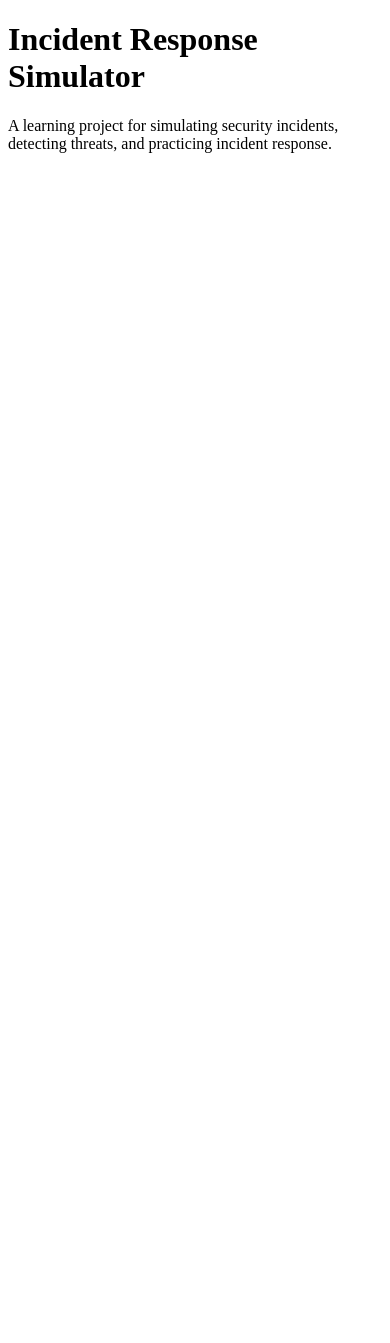
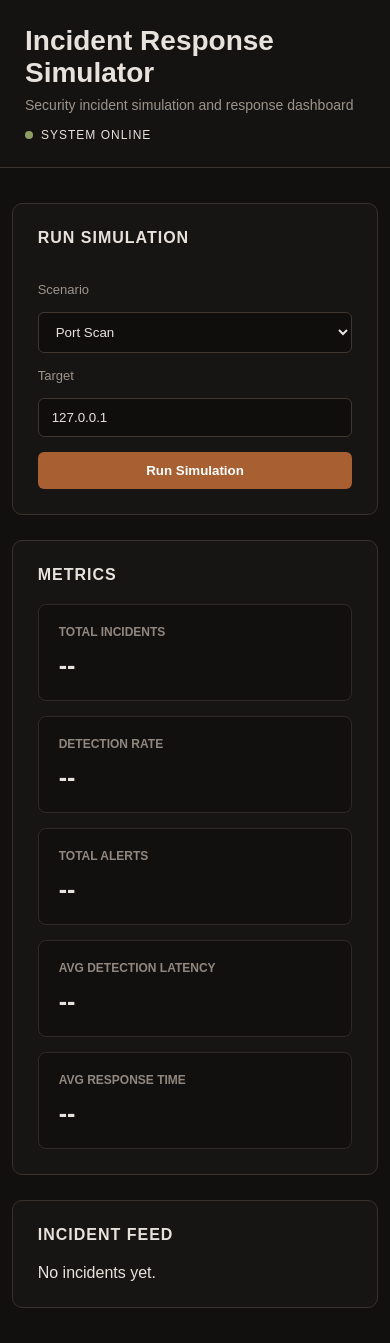
Before and after one commit to on-nick/Incident-Response-Simulator, a Flask app: page / in a window 390 px wide. Before the commit the page ends 153 px from the top, so only its background shows below. Run offline with Flask 3, Linux system fonts and the light colour scheme.

Commit message:
update frontend

```diff
--- a/app.py
+++ b/app.py
@@ -1,4 +1,8 @@
+import uuid
+from datetime import datetime
+
 from flask import Flask, jsonify, request, render_template
+
 from simulator import SCENARIOS
 from detector import analyze
 from responder import execute_playbook
@@ -59,35 +63,145 @@ def simulate():
             "available_scenarios": list(SCENARIOS.keys())
         }), 400
 
+    # -------------------------
     # 1. Generate events
+    # -------------------------
+
     events = SCENARIOS[scenario]()
 
+    # -------------------------
     # 2. Detect threats
+    # -------------------------
+
+    detection_start = datetime.now()
+
     alerts = analyze(scenario, events)
 
-    # 3. Execute response playbooks
+    detection_end = datetime.now()
+
+    detection_latency = (
+        detection_end - detection_start
+    ).total_seconds() * 1000
+
+    # -------------------------
+    # 3. Execute response
+    # -------------------------
+
+    response_start = datetime.now()
+
     response_steps = []
 
     for alert in alerts:
         steps = execute_playbook(alert)
         response_steps.extend(steps)
 
-   # Create incident record
+    response_end = datetime.now()
+
+    response_time = (
+        response_end - response_start
+    ).total_seconds() * 1000
+
+    # -------------------------
+    # 4. Create incident
+    # -------------------------
+
     incident = {
+        "incident_id": f"inc-{uuid.uuid4().hex[:8]}",
+        "timestamp": datetime.now().isoformat(),
         "scenario": scenario,
         "events": events,
         "alerts": alerts,
-        "response": response_steps
+        "response": response_steps,
+        "metrics": {
+            "detection_latency_ms": detection_latency,
+            "response_time_ms": response_time
+        }
     }
 
-    # Save incident permanently
+    # -------------------------
+    # 5. Save incident
+    # -------------------------
+
     save_incident(incident)
 
-    # Return incident
+    # -------------------------
+    # 6. Return result
+    # -------------------------
+
     return jsonify(incident)
 
 
+@app.route("/api/metrics", methods=["GET"])
+def get_metrics():
 
+    incidents = load_incidents()
+
+    total_incidents = len(incidents)
+
+    if total_incidents == 0:
+        return jsonify({
+            "total_incidents": 0,
+            "detection_rate": 0,
+            "average_detection_latency_ms": 0,
+            "average_response_time_ms": 0
+        })
+
+    detected_incidents = 0
+
+    detection_latencies = []
+    response_times = []
+
+    for incident in incidents:
+
+        # Count incidents that generated at least one alert
+        if incident.get("alerts"):
+            detected_incidents += 1
+
+        metrics = incident.get("metrics", {})
+
+        detection_latency = metrics.get(
+            "detection_latency_ms"
+        )
+
+        response_time = metrics.get(
+            "response_time_ms"
+        )
+
+        if detection_latency is not None:
+            detection_latencies.append(detection_latency)
+
+        if response_time is not None:
+            response_times.append(response_time)
+
+    # Calculate detection rate
+    detection_rate = (
+        detected_incidents / total_incidents
+    ) * 100
+
+    # Calculate averages
+    average_detection_latency = (
+        sum(detection_latencies) / len(detection_latencies)
+        if detection_latencies
+        else 0
+    )
+
+    average_response_time = (
+        sum(response_times) / len(response_times)
+        if response_times
+        else 0
+    )
+
+    return jsonify({
+        "total_incidents": total_incidents,
+        "detected_incidents": detected_incidents,
+        "detection_rate": round(detection_rate, 2),
+        "average_detection_latency_ms": round(
+            average_detection_latency, 2
+        ),
+        "average_response_time_ms": round(
+            average_response_time, 2
+        )
+    })
 
 if __name__ == "__main__":
     app.run(debug=True)
--- /dev/null
+++ b/static/style.css
@@ -0,0 +1,236 @@
+* {
+    margin: 0;
+    padding: 0;
+    box-sizing: border-box;
+}
+
+body {
+    font-family: Arial, Helvetica, sans-serif;
+    background: #11100f;
+    color: #e8e2dc;
+    min-height: 100vh;
+}
+
+
+/* =========================
+   HEADER
+========================= */
+
+header {
+    padding: 35px 50px;
+    border-bottom: 1px solid #3a332d;
+    background: #151311;
+}
+
+header h1 {
+    font-size: 28px;
+    margin-bottom: 8px;
+}
+
+header p {
+    color: #9d948b;
+    font-size: 14px;
+}
+.system-status {
+    display: flex;
+    align-items: center;
+    gap: 8px;
+    margin-top: 15px;
+    font-size: 12px;
+    letter-spacing: 1px;
+}
+
+.status-dot {
+    width: 8px;
+    height: 8px;
+    border-radius: 50%;
+    background: #8f9d62;
+}
+
+
+/* =========================
+   MAIN
+========================= */
+
+main {
+    width: 90%;
+    max-width: 1200px;
+    margin: 35px auto;
+}
+
+
+/* =========================
+   SECTIONS
+========================= */
+
+section {
+    background: #171513;
+    border: 1px solid #38312b;
+    border-radius: 10px;
+    padding: 25px;
+    margin-bottom: 25px;
+}
+
+section h2 {
+    font-size: 16px;
+    margin-bottom: 20px;
+    text-transform: uppercase;
+    letter-spacing: 1px;
+}
+
+
+/* =========================
+   SIMULATION CONTROLS
+========================= */
+
+#simulation-controls {
+    display: flex;
+    align-items: center;
+    gap: 15px;
+    flex-wrap: wrap;
+}
+
+#simulation-controls h2 {
+    width: 100%;
+}
+
+label {
+    color: #9d948b;
+    font-size: 13px;
+}
+
+select,
+input {
+    background: #0f0e0d;
+    color: #e8e2dc;
+    border: 1px solid #403830;
+    border-radius: 6px;
+    padding: 11px 13px;
+    outline: none;
+}
+
+select:focus,
+input:focus {
+    border-color: #b87545;
+}
+
+button {
+    background: #a85f32;
+    color: #fff;
+    border: none;
+    border-radius: 6px;
+    padding: 11px 18px;
+    cursor: pointer;
+    font-weight: bold;
+}
+
+button:hover {
+    background: #c27443;
+}
+
+
+/* =========================
+   METRICS
+========================= */
+
+#metrics-container {
+    display: grid;
+    grid-template-columns: repeat(5, 1fr);
+    gap: 15px;
+}
+
+.metric {
+    background: #11100f;
+    border: 1px solid #302a25;
+    border-radius: 8px;
+    padding: 20px;
+}
+
+.metric h3 {
+    color: #91877e;
+    font-size: 12px;
+    text-transform: uppercase;
+    margin-bottom: 12px;
+}
+
+.metric p {
+    font-size: 25px;
+    font-weight: bold;
+}
+
+
+/* =========================
+   INCIDENT FEED
+========================= */
+
+#feed {
+    display: flex;
+    flex-direction: column;
+    gap: 12px;
+}
+
+.incident-card {
+    background: #11100f;
+    border: 1px solid #302a25;
+    border-radius: 8px;
+    padding: 16px;
+}
+
+.incident-card h3 {
+    margin-bottom: 8px;
+}
+
+.incident-card p {
+    color: #958b82;
+    font-size: 13px;
+}
+
+
+/* =========================
+   ABOUT
+========================= */
+
+#about p {
+    color: #9d948b;
+    line-height: 1.6;
+}
+
+
+/* =========================
+   RESPONSIVE
+========================= */
+
+@media (max-width: 900px) {
+
+    #metrics-container {
+        grid-template-columns: repeat(2, 1fr);
+    }
+}
+
+
+@media (max-width: 600px) {
+
+    main {
+        width: 94%;
+    }
+
+    header {
+        padding: 25px;
+    }
+
+    #metrics-container {
+        grid-template-columns: 1fr;
+    }
+
+    #simulation-controls {
+        align-items: stretch;
+        flex-direction: column;
+    }
+
+    select,
+    input,
+    button {
+        width: 100%;
+    }
+
+}
--- a/templates/index.html
+++ b/templates/index.html
@@ -1,20 +1,145 @@
 <!DOCTYPE html>
 <html lang="en">
+
 <head>
     <meta charset="UTF-8">
+
     <meta name="viewport" content="width=device-width, initial-scale=1.0">
 
     <title>Incident Response Simulator</title>
+
+    <link rel="stylesheet" href="{{ url_for('static', filename='style.css') }}">
 </head>
 
 <body>
 
-    <h1>Incident Response Simulator</h1>
+    <header>
 
-    <p>
-        A learning project for simulating security incidents,
-        detecting threats, and practicing incident response.
-    </p>
+        <h1>Incident Response Simulator</h1>
+
+        <p>
+            Security incident simulation and response dashboard
+        </p>
+
+        <div class="system-status">
+            <span class="status-dot"></span>
+            SYSTEM ONLINE
+        </div>
+
+    </header>
+
+
+    <main>
+
+        <!-- Simulation Controls -->
+
+        <section id="simulation-controls">
+
+            <h2>Run Simulation</h2>
+
+            <label for="scenario">
+                Scenario
+            </label>
+
+            <select id="scenario">
+
+                <option value="port_scan">
+                    Port Scan
+                </option>
+
+                <option value="syn_flood_lite">
+                    SYN Flood Lite
+                </option>
+
+                <option value="brute_force_login">
+                    Brute Force Login
+                </option>
+
+                <option value="malware_beacon">
+                    Malware Beacon
+                </option>
+
+            </select>
+
+
+            <label for="target">
+                Target
+            </label>
+
+            <input
+                type="text"
+                id="target"
+                value="127.0.0.1"
+                placeholder="127.0.0.1"
+            >
+
+
+            <button id="run-button">
+                Run Simulation
+            </button>
+
+        </section>
+
+
+        <!-- Metrics -->
+
+        <section id="metrics">
+
+            <h2>Metrics</h2>
+
+            <div id="metrics-container">
+
+                <div class="metric">
+                    <h3>Total Incidents</h3>
+                    <p id="total-incidents">--</p>
+                </div>
+
+                <div class="metric">
+                    <h3>Detection Rate</h3>
+                    <p id="detection-rate">--</p>
+                </div>
+
+                <div class="metric">
+                    <h3>Total Alerts</h3>
+                    <p id="total-alerts">--</p>
+                </div>
+
+                <div class="metric">
+                    <h3>Avg Detection Latency</h3>
+                    <p id="detection-latency">--</p>
+                </div>
+
+                <div class="metric">
+                    <h3>Avg Response Time</h3>
+                    <p id="response-time">--</p>
+                </div>
+
+            </div>
+
+        </section>
+
+
+        <!-- Incident Feed -->
+
+        <section id="incident-feed">
+
+            <h2>Incident Feed</h2>
+
+            <div id="feed">
+
+                <p>
+                    No incidents yet.
+                </p>
+
+            </div>
+
+        </section>
+
+    </main>
+
+
+    <script src="{{ url_for('static', filename='script.js') }}"></script>
 
 </body>
+
 </html>
```
Also changed, not shown: data/incidents.json (+117 -0 lines), templates/about.html (added, +21 -0 lines), static/script.js (added).
